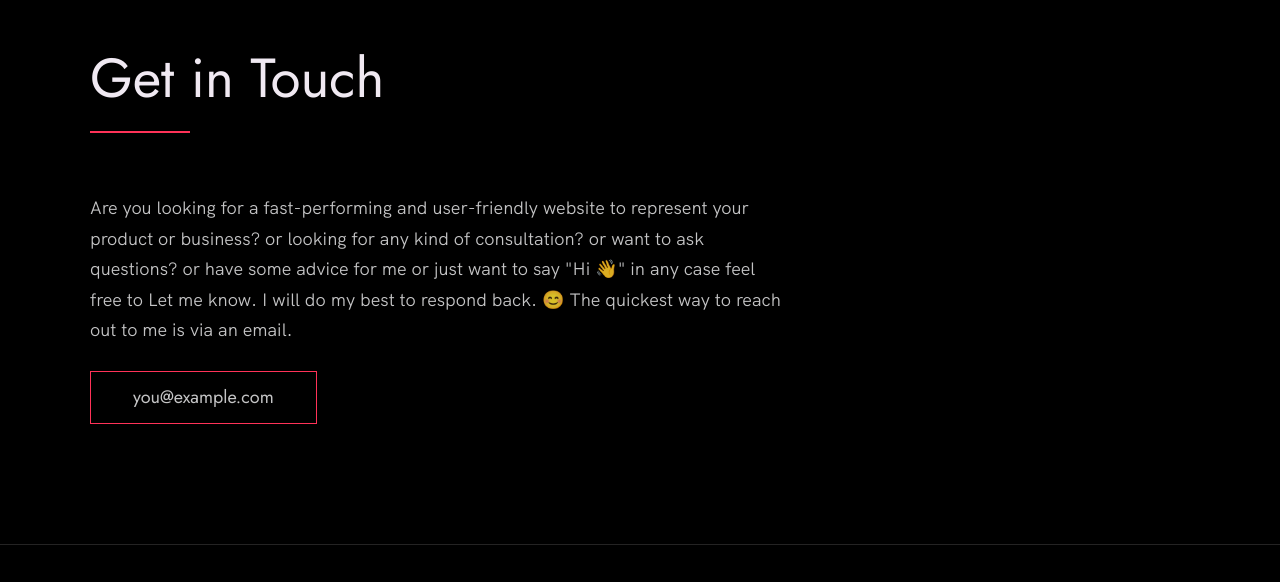
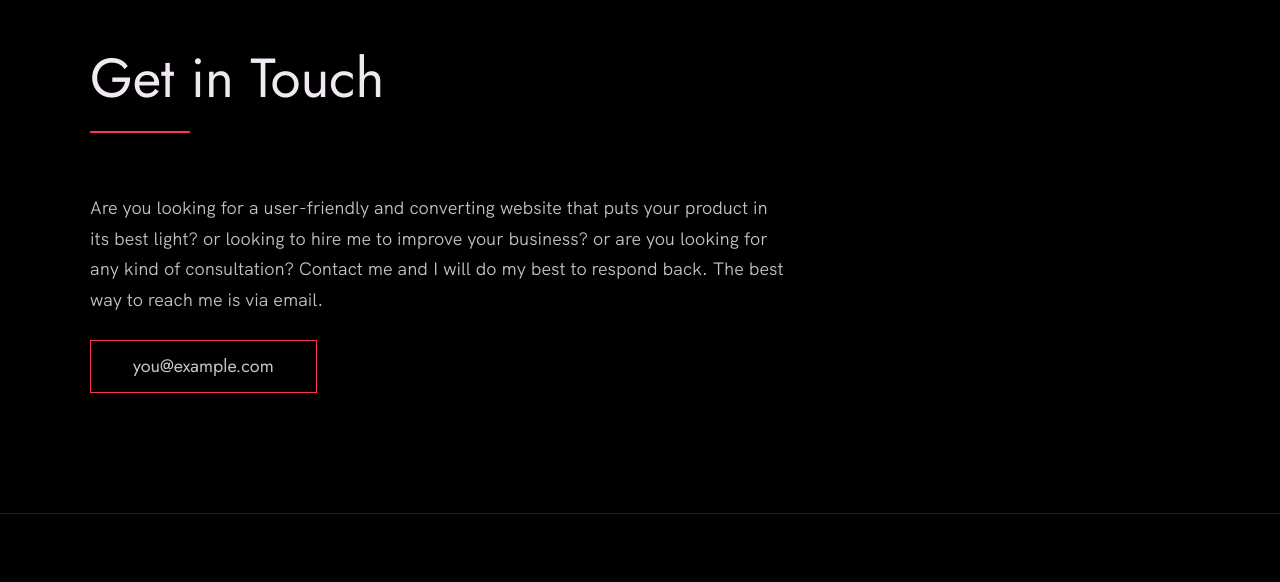
Before and after one commit to Tippiest/Tippiest.github.io, a plain HTML site: page index.html in a window 1280 px wide. Shown: the part 4149-4731 px from the top of the page. Drawn offline with Linux system fonts and the light colour scheme.

Commit message:
Contact Info text change

```diff
--- a/index.html
+++ b/index.html
@@ -214,15 +214,13 @@
       <h2>Get in Touch</h2>
       <div class="contact__info">
         <p>
-          Are you looking for a fast-performing and user-friendly website to
-          represent your product or business? or looking for any kind of
-          consultation? or want to ask questions? or have some advice for me
-          or just want to say "Hi 👋" in any case feel free to Let me know. I
-          will do my best to respond back. 😊 The quickest way to reach out to
-          me is via an email.
+          Are you looking for a user-friendly and converting website that puts
+          your product in its best light? or looking to hire me to improve your business?
+          or are you looking for any kind of consultation? Contact me and I will do my
+          best to respond back. The best way to reach me is via email.
         </p>
         <!-- Replace the email with yours -->
-        <a href="mailto:you@example.com" class="btn">you@example.com</a>
+        <a href="mailto:reynnmedia@gmail.com" class="btn">you@example.com</a>
       </div>
     </div>
   </section>
```
